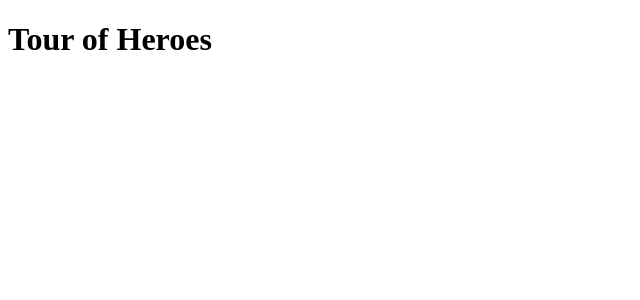
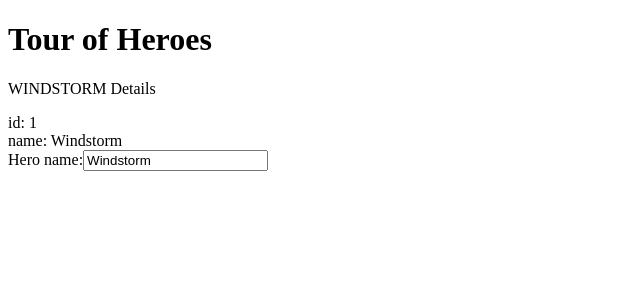
Before and after one commit to dre1597/toh-pem-yt-front, an Angular app: page / in a window 1280 px wide. Shown: the top 300 px of the page, without its empty margins (0-640 px from the left). Built offline with nearby package versions, Linux system fonts and the light colour scheme.

Commit message:
:sparkles: add heroes details and hero edit

```diff
--- a/src/app/app.component.html
+++ b/src/app/app.component.html
@@ -1 +1,3 @@
 <h1>{{ title }}</h1>
+
+<app-heroes></app-heroes>
--- a/src/app/app.module.ts
+++ b/src/app/app.module.ts
@@ -1,11 +1,13 @@
 import { NgModule } from '@angular/core';
 import { BrowserModule } from '@angular/platform-browser';
+import { FormsModule } from '@angular/forms';
 
 import { AppComponent } from './app.component';
+import { HeroesComponent } from './heroes/heroes.component';
 
 @NgModule({
-  declarations: [AppComponent],
-  imports: [BrowserModule],
+  declarations: [AppComponent, HeroesComponent],
+  imports: [BrowserModule, FormsModule],
   providers: [],
   bootstrap: [AppComponent],
 })
--- /dev/null
+++ b/src/app/hero.type.ts
@@ -0,0 +1,4 @@
+export type Hero = {
+  id: number;
+  name: string;
+};
--- /dev/null
+++ b/src/app/heroes/heroes.component.html
@@ -0,0 +1,8 @@
+<p>{{ hero.name | uppercase }} Details</p>
+<div><span>id:</span> {{ hero.id }}</div>
+<div><span>name:</span> {{ hero.name }}</div>
+
+<div>
+  <label for="name">Hero name:</label>
+  <input [(ngModel)]="hero.name" id="name" placeholder="Name" type="text" />
+</div>
--- /dev/null
+++ b/src/app/heroes/heroes.component.ts
@@ -0,0 +1,14 @@
+import { Component } from '@angular/core';
+import { Hero } from '../hero.type';
+
+@Component({
+  selector: 'app-heroes',
+  templateUrl: './heroes.component.html',
+  styleUrls: ['./heroes.component.scss'],
+})
+export class HeroesComponent {
+  protected hero: Hero = {
+    id: 1,
+    name: 'Windstorm',
+  };
+}
```
Also changed, not shown: src/app/heroes/heroes.component.scss (added).
